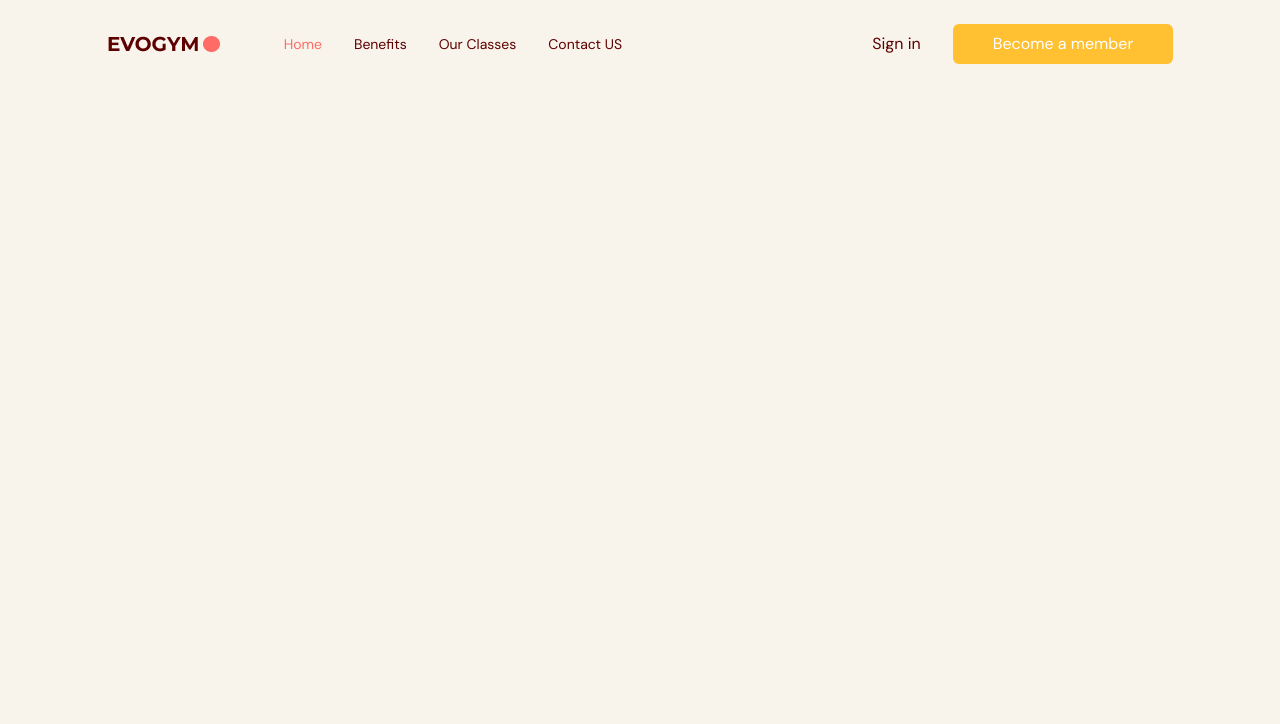
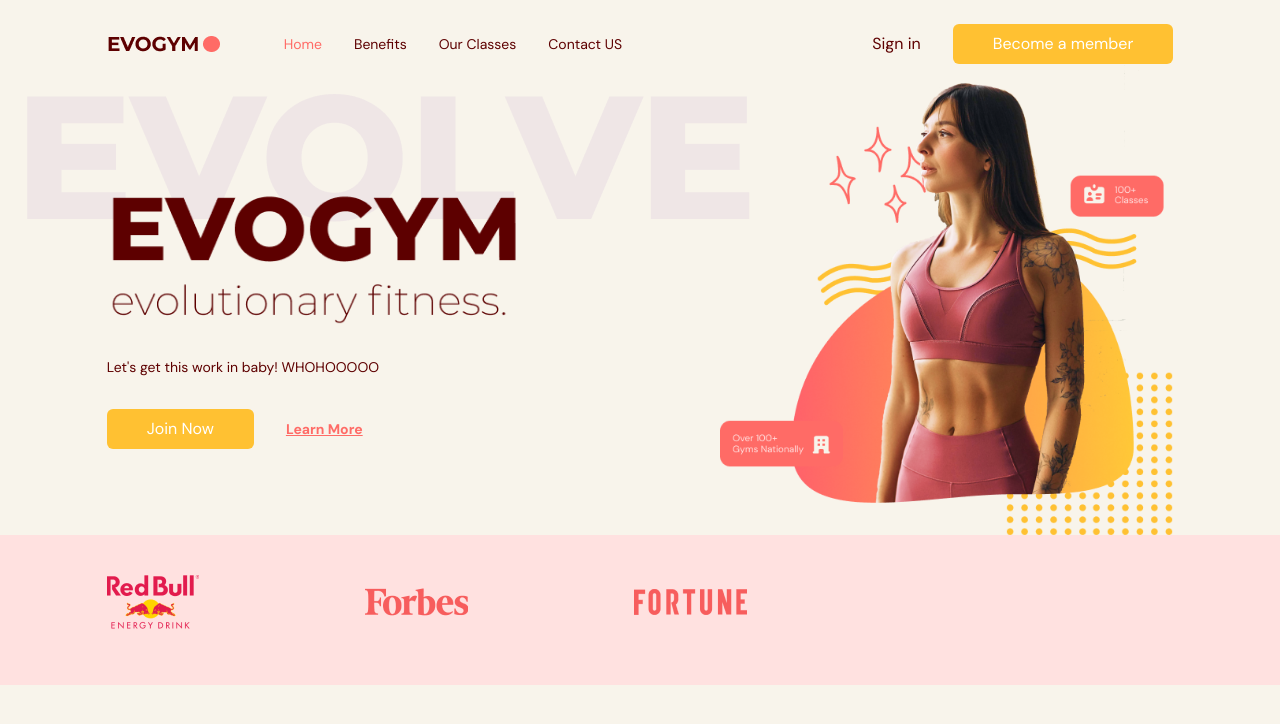
Before and after one commit to Seif-Mamdouh/Gym-TS, a React (Vite) app: page / in a window 1280 px wide. Shown: the top 724 px of the page. Built offline with nearby package versions, Linux system fonts and the light colour scheme.

Commit message:
Home Page done

```diff
--- a/src/App.tsx
+++ b/src/App.tsx
@@ -1,4 +1,5 @@
 import Navbar from "@/scenes/navbar";
+import Home from '@/scenes/home';
 import { useEffect, useState } from "react";
 import { SelectedPage } from "@/shared/types";
 
@@ -30,6 +31,8 @@
         selectedPage={selectedPage}
         setSelectedPage={setSelectedPage}
       />
+
+      <Home selectedPage={selectedPage} />
     </div>
   );
 }
--- /dev/null
+++ b/src/scenes/home/index.tsx
@@ -0,0 +1,98 @@
+import useMediaQuery from "@/hooks/useMediaQuery";
+import { SelectedPage } from "@/shared/types";
+import ActionButton from "@/shared/ActionButton";
+import HomePageText from "@/assets/HomePageText.png";
+import HomePageGraphic from "@/assets/HomePageGraphic.png";
+import SponsorRedBull from "@/assets/SponsorRedBull.png";
+import SponsorForbes from "@/assets/SponsorForbes.png";
+import SponsorFortune from "@/assets/SponsorFortune.png";
+import AnchorLink from "react-anchor-link-smooth-scroll";
+import { motion } from "framer-motion";
+import { duration } from "@mui/material";
+
+type Props = {
+  setSelectedPage: (value: SelectedPage) => void;
+};
+
+const Home = ({ setSelectedPage }: Props) => {
+  const isAboveMediumScreens = useMediaQuery("(min-width: 1060px");
+
+  return (
+    <section id="home" className="md: gap-16 bg-gray-20 py-10 pb-0">
+      {/* IMAGE AND MAIN HEADER */}
+          <motion.div
+              className="mx-auto w-5/6 items-center justify-center md:flex md:h-5/6"
+              onViewportEnter = {() => setSelectedPage(SelectedPage.Home)}
+          >
+        {/* MAIN HEADER */}
+        <div className="z-10 mt-32 md:basis-3/5">
+          {/* HEADINGS */}
+          <motion.div
+            className="md:-mt-20"
+            initial="hidden"
+            whileInView="visible"
+            viewport={{ once: true, amount: 0.5 }}
+            transition={{ duration: 0.5 }}
+            variants={{
+              hidden: { opacity: 0, x: -50 },
+              visible: { opacity: 1, x: 0 },
+            }}
+          >
+            <div className="relative">
+              <div className="before:absolute before:-left-20 before:-top-20 before:z-[-1] md:before:content-evolvetext">
+                <img alt="home-page-text" src={HomePageText} />
+              </div>
+            </div>
+            <p className="mt-8 text-sm">
+              Let's get this work in baby! WHOHOOOOO
+            </p>
+          </motion.div>
+
+          {/* ACTIONS */}
+          <motion.div
+            className="mt-8 flex items-center gap-8"
+            initial="hidden"
+            whileInView="visible"
+            viewport={{ once: true, amount: 0.5 }}
+            transition={{ delay: 0.3, duration: 0.5 }}
+            variants={{
+              hidden: { opacity: 0, x: -50 },
+              visible: { opacity: 1, x: 0 },
+            }}
+          >
+            <ActionButton setSelectedPage={setSelectedPage}>
+              Join Now
+            </ActionButton>
+            <AnchorLink
+              className="text-sm font-bold text-primary-500 underline hover:text-secondary-500"
+              onClick={() => setSelectedPage(SelectedPage.ContactUs)}
+              href={`#${SelectedPage.ContactUs}`}
+            >
+              <p>Learn More</p>
+            </AnchorLink>
+          </motion.div>
+        </div>
+
+        {/* IMAGE */}
+        <div className="flex basis-3/5 justify-center md:z-10 md:ml-40 md:justify-items-end">
+          <img alt="home-pageGraphic" src={HomePageGraphic} />
+        </div>
+      </motion.div>
+
+      {/* SPONSORS */}
+      {isAboveMediumScreens && (
+        <div className="h-[150px] w-full bg-primary-100 py-10">
+          <div className="mx-auto w-5/6">
+            <div className="flex w-3/5 items-center justify-between gap-8">
+              <img alt="redbull-sponsor" src={SponsorRedBull} />
+              <img alt="forbes-sponsor" src={SponsorForbes} />
+              <img alt="fortune-sponsor" src={SponsorFortune} />
+            </div>
+          </div>
+        </div>
+      )}
+    </section>
+  );
+};
+
+export default Home;
```
